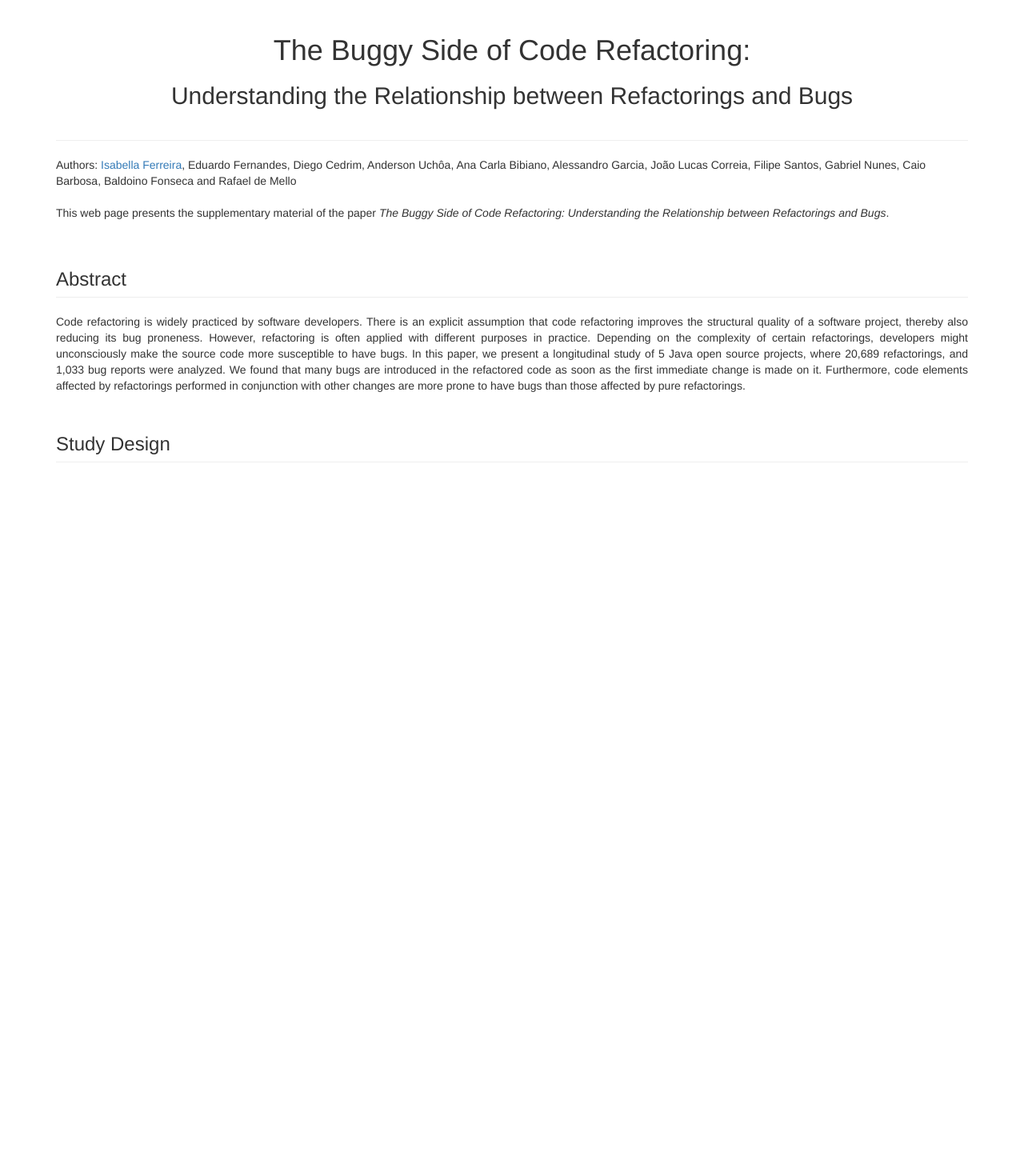
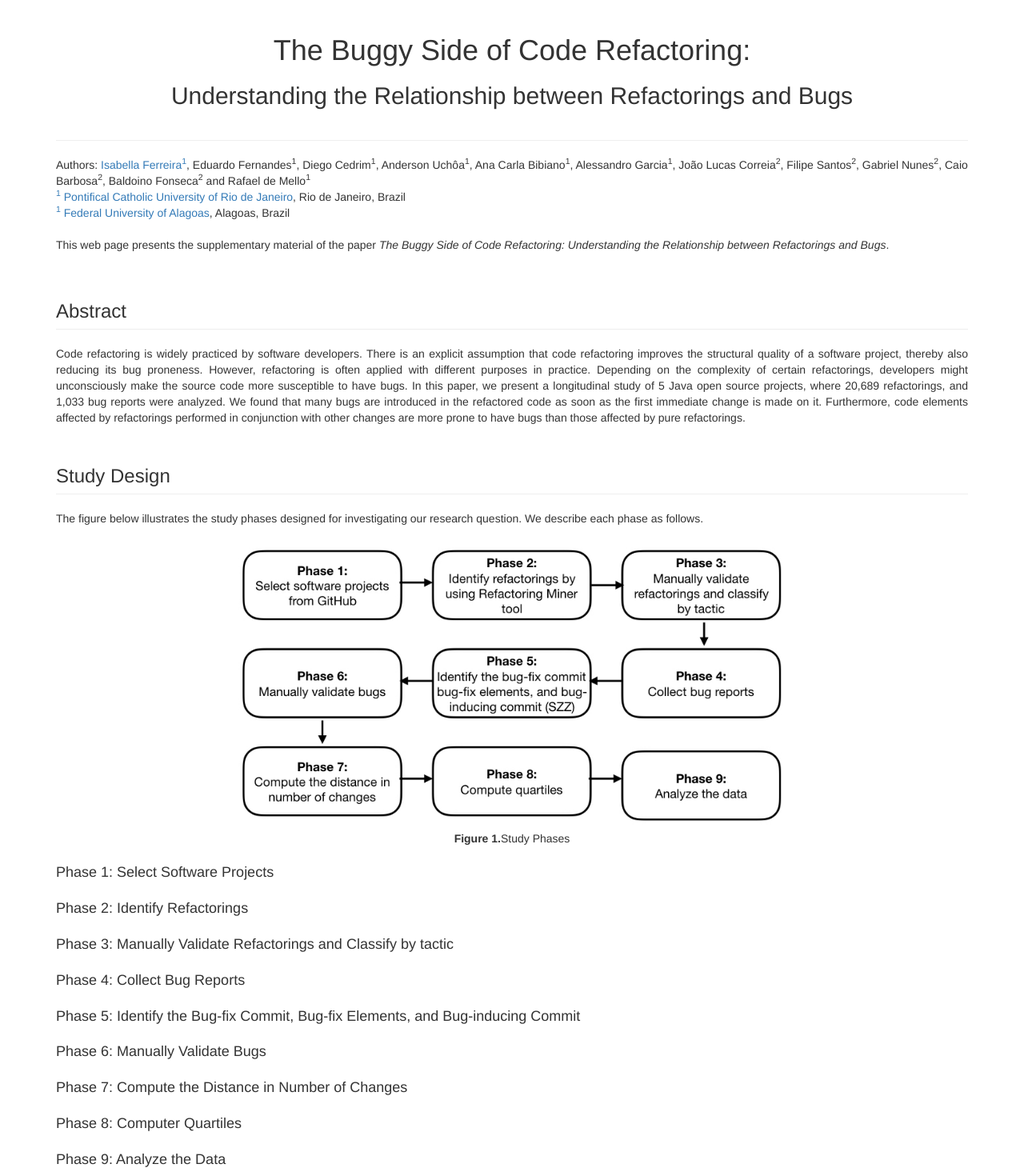
Before and after one commit to isabellavieira/isabellavieira57.github.io, a website: page icse2018/index.html in a window 1280 px wide. Shown: the part 67-1537 px from the top of the page at 80% size. Before the commit the page ends 800 px from the top, so only its background shows below. Drawn offline with Linux system fonts and the light colour scheme.

Commit message:
study design

```diff
--- a/icse2018/index.html
+++ b/icse2018/index.html
@@ -82,8 +82,12 @@
             <h2>Understanding the Relationship between Refactorings and Bugs</h2>
             <br/>
         </div>
-        Authors: <a href="mailto:isabellavieira57@gmail.com">Isabella Ferreira</a>, Eduardo Fernandes, Diego Cedrim, Anderson Uchôa, Ana Carla Bibiano, Alessandro Garcia, João Lucas Correia, Filipe Santos, Gabriel Nunes, Caio Barbosa, Baldoino Fonseca and Rafael de Mello
+        Authors: <a href="mailto:isabellavieira57@gmail.com">Isabella Ferreira<sup>1</sup></a>, Eduardo Fernandes<sup>1</sup>, Diego Cedrim<sup>1</sup>, Anderson Uchôa<sup>1</sup>, Ana Carla Bibiano<sup>1</sup>, Alessandro Garcia<sup>1</sup>, João Lucas Correia<sup>2</sup>, Filipe Santos<sup>2</sup>, Gabriel Nunes<sup>2</sup>, Caio Barbosa<sup>2</sup>, Baldoino Fonseca<sup>2</sup> and Rafael de Mello<sup>1</sup>
 
+        <br>
+        <a href="http://www.puc-rio.br/english/"><sup>1</sup> Pontifical Catholic University of Rio de Janeiro</a>, Rio de Janeiro, Brazil
+        <br>
+        <a href="http://www.ufal.edu.br"><sup>1</sup> Federal University of Alagoas</a>, Alagoas, Brazil
         <br><br>
         This web page presents the supplementary material of the paper <i>The Buggy Side of Code Refactoring: Understanding the Relationship between Refactorings and Bugs</i>. <br><br>
 
@@ -97,10 +101,33 @@
 
     <!-- /study design -->
    <div class="container">
+   <h3 class="page-header" id="study-design">Study Design</h3>
+   The figure below illustrates the study phases designed for investigating our research question. We describe each phase as follows.
+   <br><br>
+     <div align="center">
+        <img src="resources/study_design.jpeg" alt="Study Phases" width="60%">
+        <h5><b>Figure 1.</b>Study Phases</h5>
+    </div>
 
-   <h3 class="page-header" id="study-design">Study Design</h3>
+    <h4> Phase 1: Select Software Projects</h4>
 
-    </div>
+    <h4>Phase 2: Identify Refactorings</h4>
+
+    <h4>Phase 3: Manually Validate Refactorings and Classify by tactic</h4>
+
+    <h4>Phase 4: Collect Bug Reports</h4>
+
+    <h4>Phase 5: Identify the Bug-fix Commit, Bug-fix Elements, and Bug-inducing Commit</h4>
+
+    <h4>Phase 6: Manually Validate Bugs</h4>
+
+    <h4>Phase 7: Compute the Distance in Number of Changes</h4>
+
+    <h4>Phase 8: Computer Quartiles</h4>
+
+    <h4>Phase 9: Analyze the Data</h4>
+
+   </div>
 
 
 
```
Also changed, not shown: icse2018/figures/flow.png (deleted), icse2018/figures/theoryrepresentation.png (deleted), icse2018/resources/study_design.jpeg (added).
